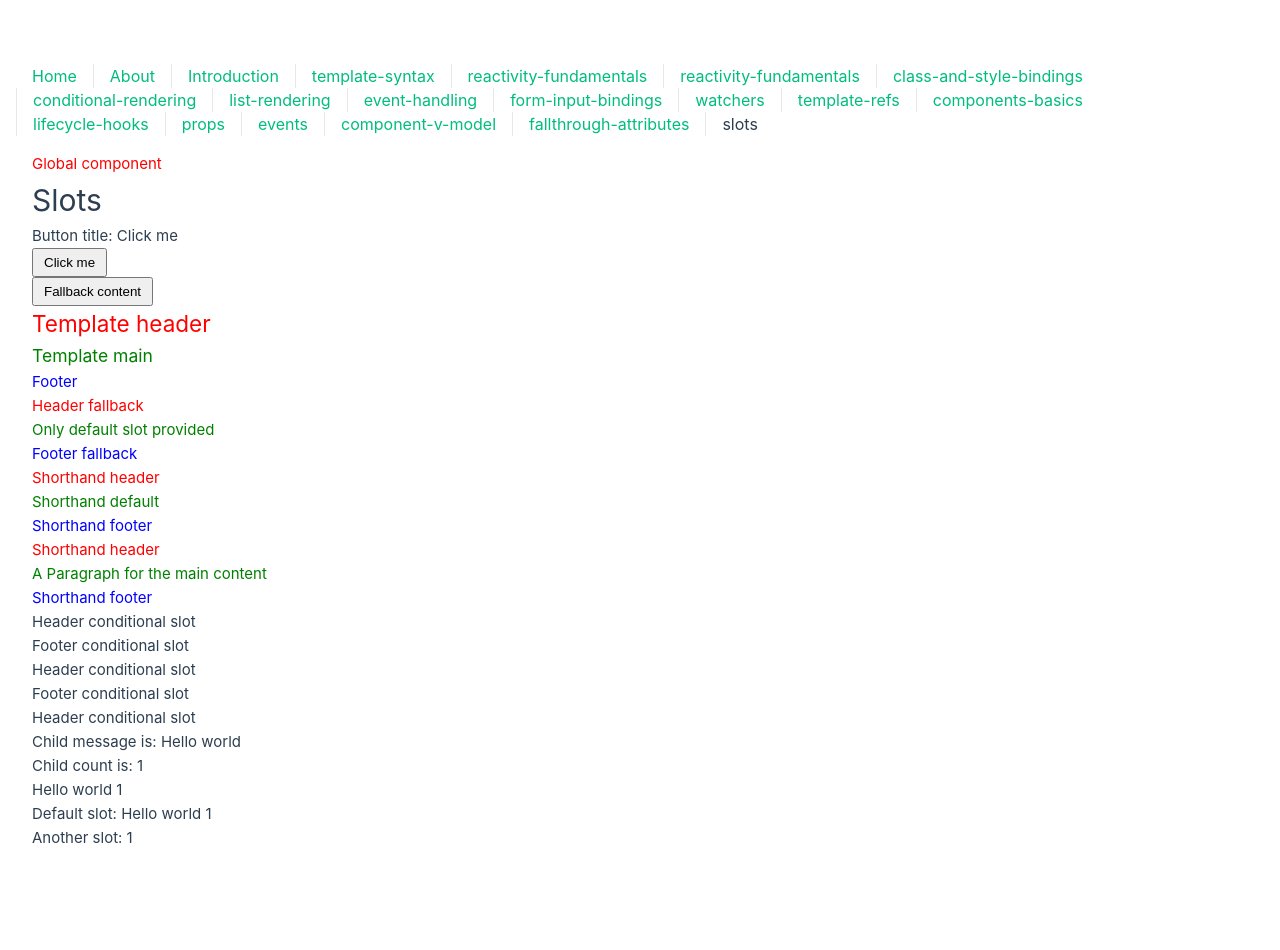
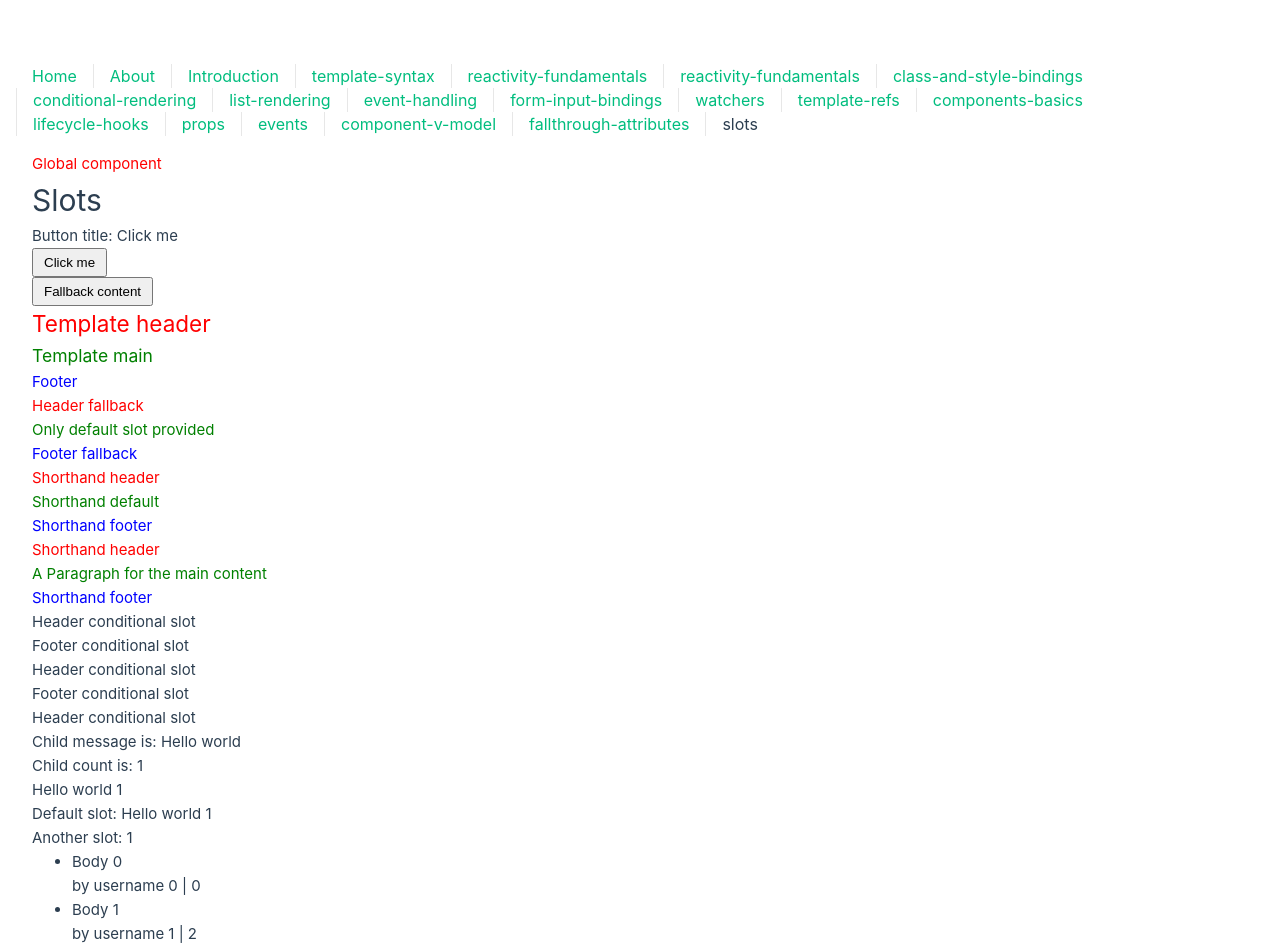
Before and after one commit to Johnny-Jackpot/sandbox, a Vue app in the folder vue/vue-project/: page /components-in-depth/slots in a window 1280 px wide. Shown: the top 950 px of the page. Before the commit the page ends 882 px from the top, so only its background shows below. Built offline with nearby package versions, Linux system fonts and the light colour scheme; the HTML template or start-up script is replaced by a standard one.

Commit message:
fancy list with slots

```diff
--- /dev/null
+++ b/vue/vue-project/src/components/slots/FancyList.vue
@@ -0,0 +1,23 @@
+<script setup lang="ts">
+interface FancyListProps {
+  apiUrl: string;
+  perPage: number;
+}
+
+const { apiUrl, perPage } = defineProps<FancyListProps>()
+const items = Array.from({ length: perPage }, (_, i) => ({
+  id: i,
+  body: `Body ${i}`,
+  username: `username ${i}`,
+  likes: i * 2,
+}));
+
+</script>
+
+<template>
+  <ul>
+    <li v-for="item in items" :key="item.id">
+      <slot name="item" v-bind="item"></slot>
+    </li>
+  </ul>
+</template>
--- a/vue/vue-project/src/views/components-in-depth/SlotsView.vue
+++ b/vue/vue-project/src/views/components-in-depth/SlotsView.vue
@@ -4,6 +4,7 @@ import FancyButton from '@/components/slots/FancyButton.vue';
 import TemplateComponent from '@/components/slots/TemplateComponent.vue';
 import ScopedSlotComponent from '../../components/slots/ScopedSlotComponent.vue';
 import NamedScopedSlotComponent from '@/components/slots/NamedScopedSlotComponent.vue';
+import FancyList from '@/components/slots/FancyList.vue';
 
 const buttonTitle = 'Click me';
 const headerSlotName = 'header';
@@ -91,4 +92,12 @@ const headerSlotName = 'header';
       Another slot: {{ anotherSlotProps.count }}
     </template>
   </NamedScopedSlotComponent>
+  <FancyList :api-url="'test'" :per-page="20">
+    <template #item="{ body, username, likes }">
+      <div>
+        <p>{{ body }}</p>
+        <p>by {{ username }} | {{ likes }}</p>
+      </div>
+    </template>
+  </FancyList>
 </template>
```
